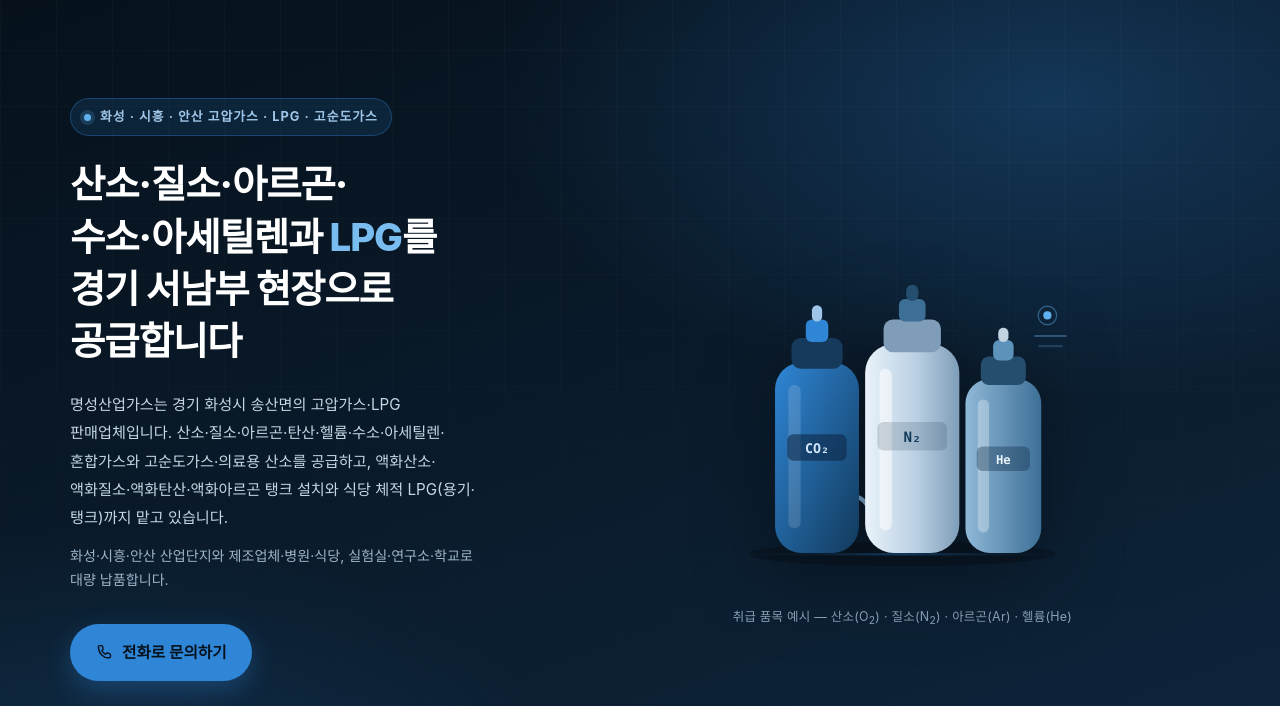
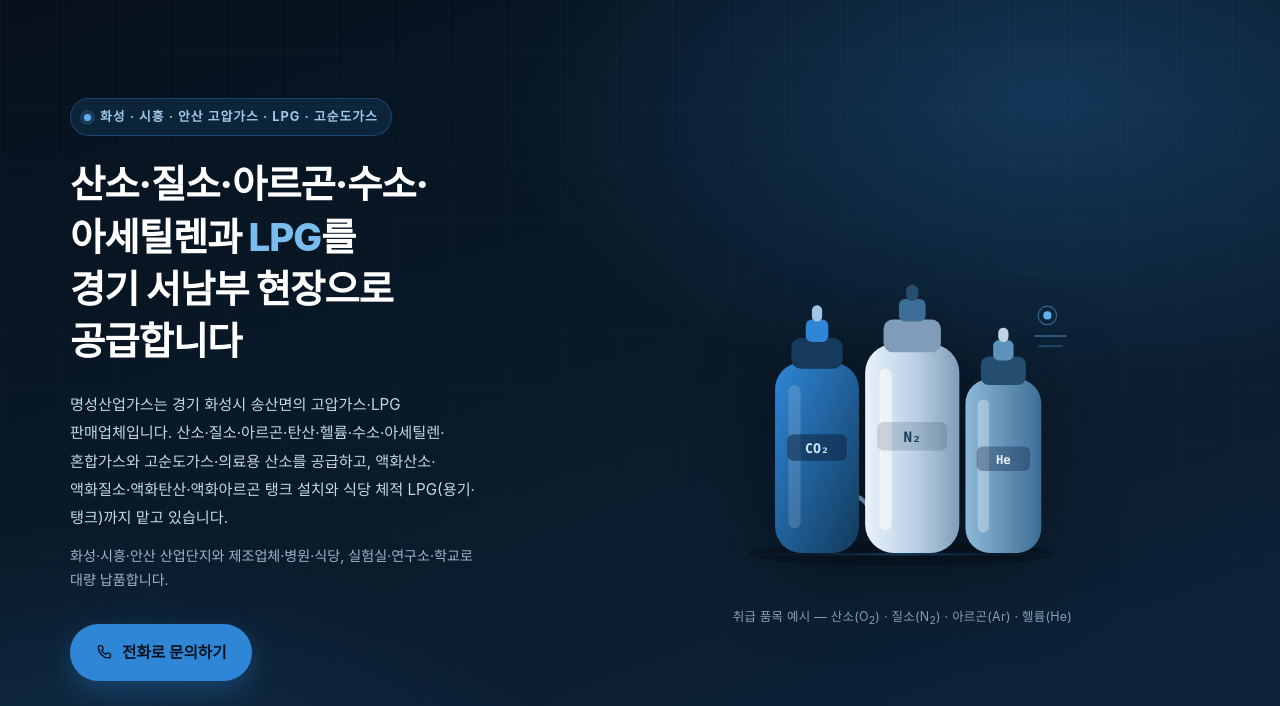
Before and after one commit to msgaa/msgaa.github.io, a plain HTML site: page index.html in a window 1280 px wide. Shown: the part 75-781 px from the top of the page. Drawn offline with Linux system fonts and the light colour scheme.

Commit message:
히어로 제목 1행을 목록 단위로 묶어 줄바꿈 정리

```diff
--- a/index.html
+++ b/index.html
@@ -719,7 +719,7 @@
     <div class="wrap hero-inner">
       <div class="hero-copy">
         <p class="eyebrow"><span class="dot" aria-hidden="true"></span>화성 · 시흥 · 안산 고압가스 · LPG · 고순도가스</p>
-        <h1><span class="nb">산소·</span><span class="nb">질소·</span><span class="nb">아르곤·</span><span class="nb">수소·</span><span class="nb">아세틸렌과 <span class="accent">LPG</span>를</span><br>경기 서남부 현장으로 공급합니다</h1>
+        <h1><span class="nb">산소·질소·아르곤·수소·</span><span class="nb">아세틸렌과 <span class="accent">LPG</span>를</span><br>경기 서남부 현장으로 공급합니다</h1>
         <p class="hero-lead">
           명성산업가스는 경기 화성시 송산면의 고압가스·LPG 판매업체입니다.
           산소·질소·아르곤·탄산·헬륨·수소·아세틸렌·혼합가스와 고순도가스·의료용 산소를 공급하고,
```
